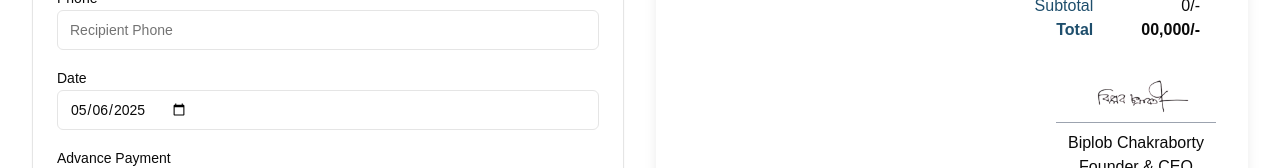
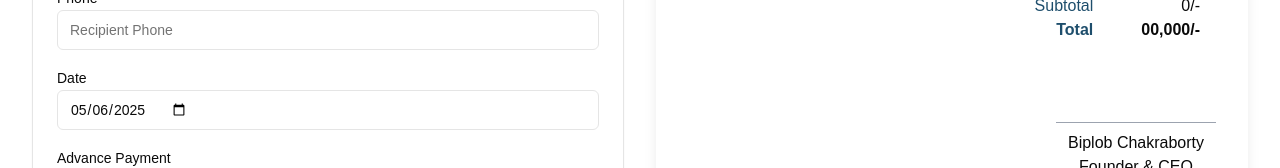
Before and after one commit to barnick-engineering/barnick-invoice, a Next.js app: page / in a window 1280 px wide. Shown: the part 487-655 px from the top of the page. Built offline with nearby package versions, Linux system fonts and the light colour scheme.

Commit message:
conditionally display signature for quotations in invoice preview

```diff
--- a/components/invoice-preview.tsx
+++ b/components/invoice-preview.tsx
@@ -135,7 +135,6 @@ export default function InvoicePreview({ data }: InvoicePreviewProps) {
               </div>
             </>
           )}
-
 
           {data.phone && data.phone.length > 0 && (
             <>
@@ -334,6 +333,7 @@ export default function InvoicePreview({ data }: InvoicePreviewProps) {
           <div className="text-center w-40">
             <div className="flex flex-col items-center">
                 <div className="h-12 flex items-end justify-center">
+                  {data.documentType === "quotation" && (
                   <Image
                     src="/signature.png"
                     alt="Biplob Chakraborty Signature"
@@ -341,6 +341,7 @@ export default function InvoicePreview({ data }: InvoicePreviewProps) {
                     height={40}
                     className="w-full h-auto object-contain"
                   />
+                  )}
                 </div>
               <div className="border-b border-gray-400 w-full mt-1"></div>
             </div>
```
Lines whose indentation alone changed are shown as unchanged.
